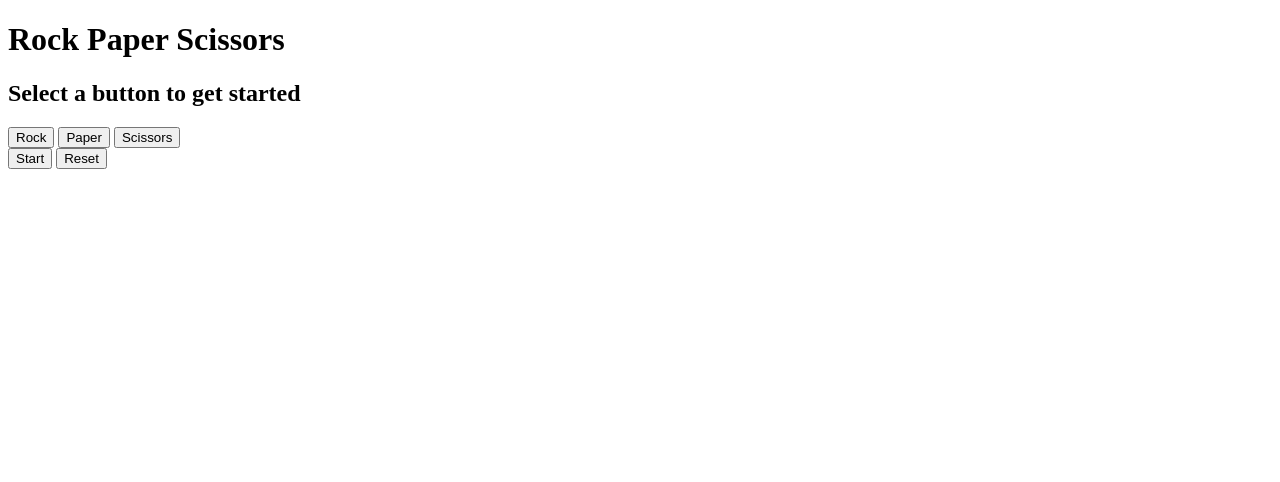
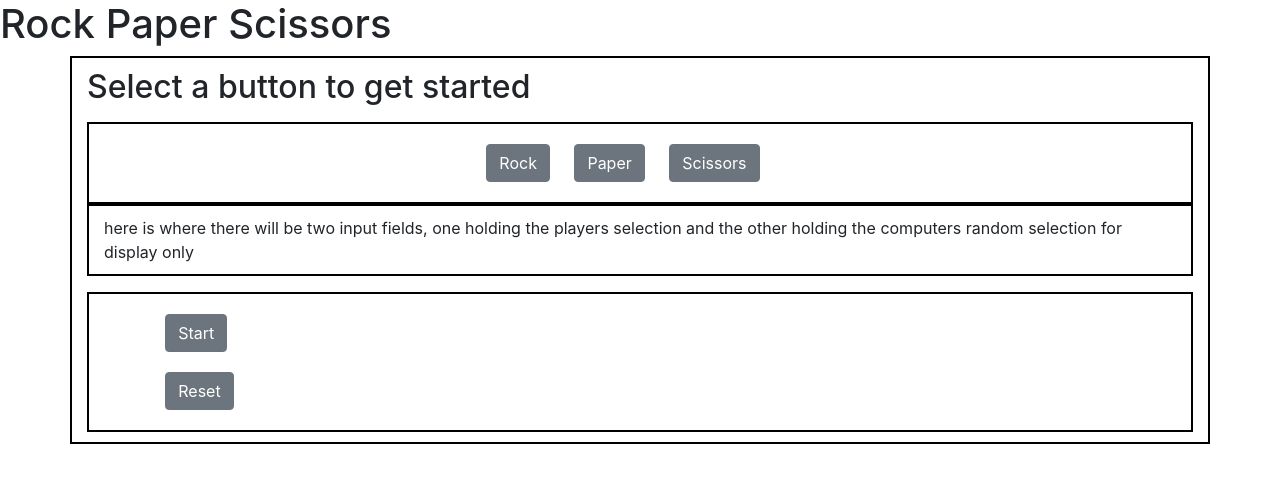
Before and after one commit to elledkaye/rock-paper-scissors, a plain HTML site: page index.html in a window 1280 px wide. Drawn offline with nearby package versions, Linux system fonts and the light colour scheme.

Commit message:
02
added css styling, modified index.html added in a background image

minor changing in script.js file

```diff
--- a/index.html
+++ b/index.html
@@ -4,23 +4,49 @@
     <meta charset="UTF-8">
     <meta http-equiv="X-UA-Compatible" content="IE=edge">
     <meta name="viewport" content="width=device-width, initial-scale=1.0">
-
+    <meta name="description" content="Rock Papaer Scissors JS game" >
+    <meta name="keywords" content="javascript, rock paper scissors, odin project, practice, beginner">
+    <meta name="author" content="Danielle Kaye">
+    <title>Rock Paper Scissors | Odin Project</title>
+    <link rel="stylesheet" href="style.css">
+    <link rel = "stylesheet" href = "https://cdnjs.cloudflare.com/ajax/libs/font-awesome/4.7.0/css/font-awesome.min.css">
+      <!-- Bootstrap CSS -->
+    <link rel="stylesheet" href="https://stackpath.bootstrapcdn.com/bootstrap/4.3.1/css/bootstrap.min.css" integrity="sha384-ggOyR0iXCbMQv3Xipma34MD+dH/1fQ784/j6cY/iJTQUOhcWr7x9JvoRxT2MZw1T" crossorigin="anonymous">
     <title>Rock Paper Scissors</title>
     <h1>Rock Paper Scissors</h1>
 </head>
 <body>
+   <!-- <img class="background img-fluid" src="background.jpg">-->
+      <div class="container container fluid" id="game_container">
     <h2>Select a button to get started</h2>
-    <div class="container" id="option_container">
-    <button class="btn" id='btn_rock' type="button" value="rock" onclick="playGame(this)">Rock</button>
-    <button class="btn" id="btn_paper" value="paper" onclick="playGame(this)">Paper</button>
-    <button class="btn" id="btn_scissors" value="scissors" onclick="playGame(this)">Scissors</button>
+    <div class="container container-fluid mt-3" id="option_container">
+        <div class="row" id="option_row">
+            <div class="col-md-4" id="player_options">
+    <button class="btn btn-secondary" id='btn_rock' type="button" value="rock" onclick="playGame(this)">Rock</button>
+    <button class="btn btn-secondary" id="btn_paper" value="paper" onclick="playGame(this)">Paper</button>
+    <button class="btn btn-secondary" id="btn_scissors" value="scissors" onclick="playGame(this)">Scissors</button>
     </div>
-    <div>
-    <button id="start" onclick="getSelection()">Start</button>
-    <button id="reset" onclick="reset()">Reset</button>
+</div>
     </div>
-
+    <div class="container container-fluid" id="playing_field">
+here is where there will be two input fields, one holding the players selection and the other holding the computers random selection
+for display only
+    </div>
+    <div class="container container-fluid mt-3" id="game_control">
+        <div class="row"id="game_row">
+            <div class="col-md-6">
+    <button class="btn btn-secondary" id="start" onclick="getSelection()">Start</button>
+    <button class="btn btn-secondary" id="reset" onclick="reset()">Reset</button>
+</div>
+</div>
+    </div>
+</div>
     <script src="script.js"></script>
+    <!-- Optional JavaScript -->
+    <!-- jQuery first, then Popper.js, then Bootstrap JS -->
+    <script src="https://code.jquery.com/jquery-3.3.1.slim.min.js" integrity="sha384-q8i/X+965DzO0rT7abK41JStQIAqVgRVzpbzo5smXKp4YfRvH+8abtTE1Pi6jizo" crossorigin="anonymous"></script>
+    <script src="https://cdnjs.cloudflare.com/ajax/libs/popper.js/1.14.7/umd/popper.min.js" integrity="sha384-UO2eT0CpHqdSJQ6hJty5KVphtPhzWj9WO1clHTMGa3JDZwrnQq4sF86dIHNDz0W1" crossorigin="anonymous"></script>
+    <script src="https://stackpath.bootstrapcdn.com/bootstrap/4.3.1/js/bootstrap.min.js" integrity="sha384-JjSmVgyd0p3pXB1rRibZUAYoIIy6OrQ6VrjIEaFf/nJGzIxFDsf4x0xIM+B07jRM" crossorigin="anonymous"></script>
 </body>
 
 </html>
--- a/script.js
+++ b/script.js
@@ -4,7 +4,7 @@
 //we will use the 'computerPlay' function to make the computer's play
 
 //we will create an array variable to store the values rock, paper, scissor
-let optionArr = ['rock', 'paper', 'scissor'];
+let optionArr = ['rock', 'paper', 'scissors'];
 let playerCount = 0;
 let computeCount =0;
 let playerScore = false;
@@ -12,6 +12,7 @@ let computeScore = false;
 let button_rock = document.getElementById('btn_rock');
 let btn_paper = document.getElementById('btn_paper');
 let btn_scissors = document.getElementById('btn_scissors');
+let playerSelection = document.querySelector('.btn');
 let randomSelection;
 
 
@@ -24,9 +25,6 @@ randomSelection = optionArr[Math.floor(Math.random()* optionArr.length)];
 return randomSelection;
 
 };
-
-//getSelection
-
 //Q2? How do we find out which button was clicked?
 //Q3? How do we disable the other two options once we find out which button was clicked?
 //if btn_rock = true then disable the other two
@@ -35,7 +33,7 @@ return randomSelection;
 //we need a function that plays a single roun of rock, paper, scissors
 //takes 2 parameters - computerSelection, playerSelection;
 //and then return a string that declares the winner
-playGame = (selection) =>{
+playGame = (selection)=>{
     if(selection == btn_rock){
       getrock();
       alert(playerSelection)
@@ -48,9 +46,11 @@ playGame = (selection) =>{
      alert(playerSelection)
    }
 
+   test();
 
-   console.log(`ComputerSelection: ` + ' ' + compSelection + ' ' + `PlayerSelection: ` + ' ' + playerSelection + ' ' + computeScore + ' ' + computeCount +' '+ playerScore);
-
+   console.log(`ComputerSelection: ` + ' ' + randomSelection + ' ' + `PlayerSelection: ` + ' ' + playerSelection + ' ' + computeScore + ' ' + computeCount +' '+ playerScore);
+   console.log(computeCount)
+   console.log(playerCount)
 
    }
 
@@ -98,27 +98,27 @@ getrock = () =>{
 //switch statement?
 function test(){
     computerPlay()
-      if(playerSelection == compSelection){
-        computerScore = false;
-        playerScore = false;
+      if(playerSelection == randomSelection){
+
         alert('You Tied')
-      }else if(playerSelection == 'paper' && compSelection == 'scissors'){
+      }else if(playerSelection == 'paper' && randomSelection == 'scissors'){
         computeScore = true;
         alert('you lost sucka')
-      } else if(playerSelection == 'scissors' && compSelection == 'paper'){
+      } else if(playerSelection == 'scissors' && randomSelection == 'paper'){
         playerScore = true
         alert('you win')
-      }else if(playerSelection == 'rock' && compSelection == 'paper'){
+      }else if(playerSelection == 'rock' && randomSelection == 'paper'){
         computeScore = true;
         alert('you lose')
-    }else if(playerSelection == 'paper' && compSelection == 'rock'){
+    }else if(playerSelection == 'paper' && randomSelection == 'rock'){
       playerScore = true;
       alert ('you wine')
-    }else if(playerSelection == 'rock' && compSelection == 'scissors'){
+    }else if(playerSelection == 'rock' && randomSelection == 'scissors'){
       playerScore = true;
       alert('youv won')
-    }else if(playerSelection == 'scissors' && compSelection == 'rock'){
+    }else if(playerSelection == 'scissors' && randomSelection == 'rock'){
       computeScore = true;
+      computeCount =+1;
       alert('you lose');
     }else {
     alert('merp')
@@ -135,6 +135,7 @@ function test(){
       computeScore = false;
       playerScore = false;
        }
+
    };
    //next we need a function that plays a single round of rock, paper, scissors
 //the function should take two parameters - playerSelection and computerSelection
@@ -144,18 +145,12 @@ function test(){
 //if computeScore = true, then a point get's added to computerScore
 //if tied then 0 points to each
 addPoints = (a, b) => {
+
+
     //do while loop?
     //for loop?
     //for player score to get incremented player score must be true
     //otherwise if computer score is true and player score is false
     //then computer score gets incremented
    console.log(a, b)
-
-
-//we need a function that determines which button the user clicked - rock, paper, scissor
-//depending on the button that was selected, that value will be the playersSelection
-//we have (3) buttons in html - btn_rock, btn_paper, btn_scissor
-//if btn_rock was clicked disable the other (2) buttons, else if btn_paper was clicked disable the other two options
-//paper beats rock
-//scissors beats paper
-//rock beats scissors
+}
--- a/style.css
+++ b/style.css
@@ -0,0 +1,51 @@
+body{
+    padding:0;
+    margin:0;
+    line-height: 1.5;
+    /*background-image: url(background.jpg);
+    background-position:inherit;
+    background-size:100% 100%;
+    background-repeat: no-repeat;*/
+}
+
+
+img.background{
+   /* \\\position:absolute;
+    width:100%;
+    /*min-height:400px;
+    min-width: 70px;*/
+}
+.btn{
+    margin:10px;
+}
+.container{
+    margin:auto;
+    overflow: hidden;
+    border: 2px solid black;
+    padding:10px;
+
+}
+.container#option_container{
+    display: flex;
+
+}
+#option_row{
+    margin: auto;
+    flex-direction: row;
+    width: 100%;
+    justify-content:center;
+}
+.container#game_control{
+    display: flex;
+
+}
+#game_row{
+    flex-direction: row;
+    justify-content: center;
+}
+
+
+/*Media Queries*/
+@media(max-width:768px){
+
+}
```
Also changed, not shown: 1 other file.
